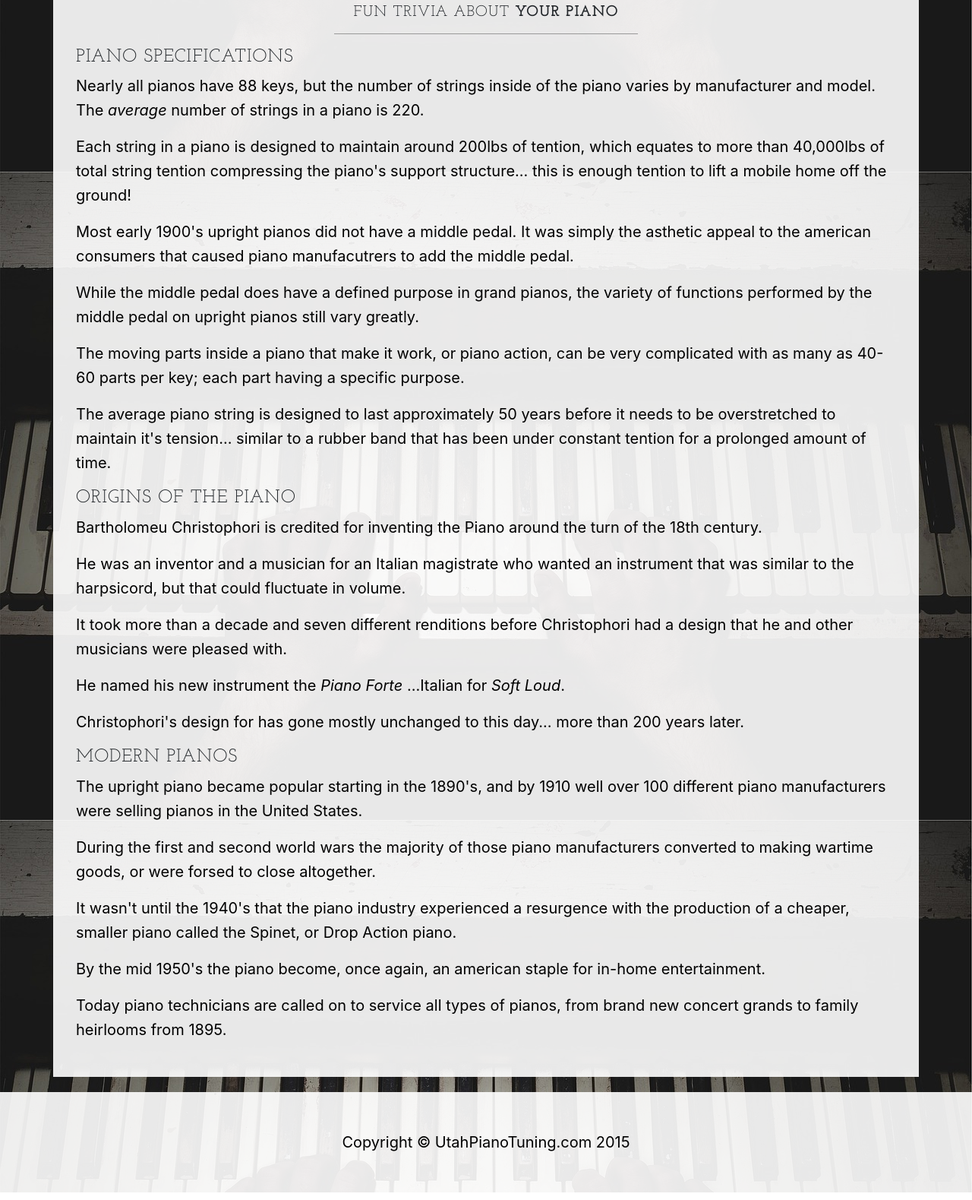
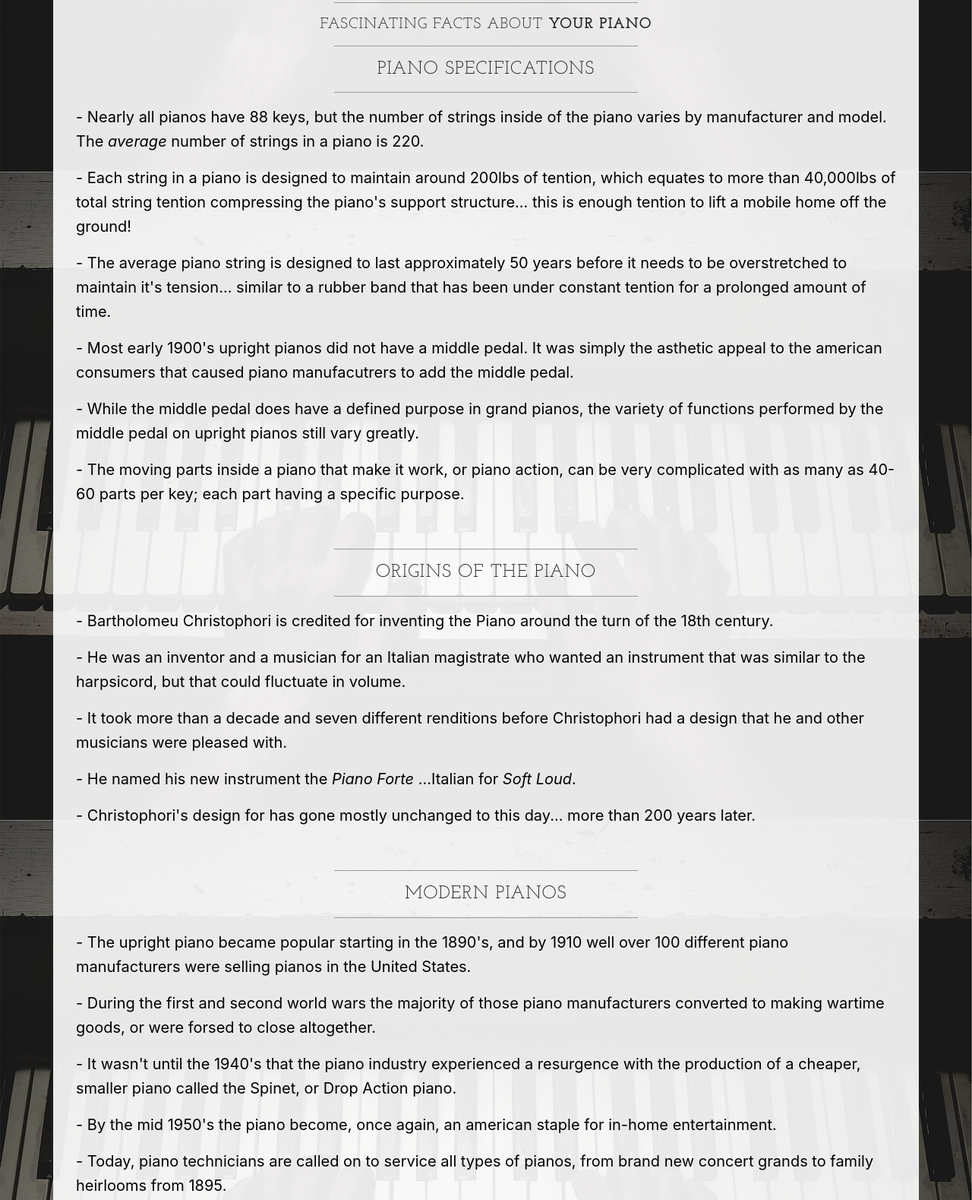
Before and after one commit to andrewcrane152/UtahPianoTuning, a website: page public/index.html at #/intro in a window 1280 px wide. Shown: the part 2333-3912 px from the top of the page at 76% size. Drawn offline with nearby package versions, Linux system fonts and the light colour scheme; some packages are replaced by stand-ins of ours; a script that the page names is missing.

Commit message:
added directives

```diff
--- a/public/app/views/intro.html
+++ b/public/app/views/intro.html
@@ -18,10 +18,9 @@
 		<div class="collapse navbar-collapse" id="bs-example-navbar-collapse-1">
 			<ul class="nav navbar-nav">
 				<li><a href="#intro">Home</a></li>
-				<li><a href="#request">Request</a></li>
-				<li><a href="#register">Technicians</a></li>
-				<li><a href="#claim">Claim</a></li>
-				<li><a href="#contact">Contact</a></li>
+				<li><a href="#request">Request a Technician</a></li>
+				<li><a href="#contact">Contact Us</a></li>
+				<li><a href="#register">Technician Sign-In</a></li>
 			</ul>
 		</div> <!-- /.navbar-collapse -->
 </nav>
@@ -84,9 +83,14 @@
                 <hr>
                 <img class="img-responsive img-border img-left" src="styles/images/intro-pic.jpg" alt="">
                 <hr class="visible-xs">
-                <p>This site is designed to help you, the <em><u>Piano Owner</u></em>, get lined up with the right <em><u>Piano Technician</u></em></p>
-                <p>...and to help you <a href="#/request">know what to expect</a> when they arrive.</p>
-                <p><button href="#/request" target="_blank">Request a Technician</buttonfl></p>
+                <p class="text-center">This site is designed to help you, the <em>Piano Owner</em>, get lined up with the right <em>Piano Technician</em></p>
+								<br>
+                <p class="text-center">...and to help you know <a href="#/request">what to expect</a> when they arrive.</p>
+								<br>
+								<div class="text-center">
+										<input type="hidden" name="save" value="contact">
+										<button type="submit" class="btn btn-default" ng-click="#/request">REQUEST A TECHNICIAN</button>
+								</div>
             </div>
         </div>
     </div>
@@ -95,29 +99,36 @@
     <div class="box">
         <div class="col-lg-12">
             <hr>
-            <h2 class="intro-text text-center">Fun trivia about
+            <h1 class="intro-text text-center">Fascinating Facts about
                 <strong>Your Piano</strong>
-            </h2>
+            </h1>
             <hr>
-            <h4>Piano Specifications</h4>
-                <p>Nearly all pianos have 88 keys, but the number of strings inside of the piano varies by manufacturer and model.  The <em>average</em> number of strings in a piano is 220.</p>
-                <p>Each string in a piano is designed to maintain around 200lbs of tention, which equates to more than 40,000lbs of total string tention compressing the piano's support structure... this is enough tention to lift a mobile home off the ground!</p>
-                <p>Most early 1900's upright pianos did not have a middle pedal.  It was simply the asthetic appeal to the american consumers that caused piano manufacutrers to add the middle pedal.</p>
-                <p>While the middle pedal does have a defined purpose in grand pianos, the variety of functions performed by the middle pedal on upright pianos still vary greatly.</p>
-                <p>The moving parts inside a piano that make it work, or piano action, can be very complicated with as many as 40-60 parts per key; each part having a specific purpose.</p>
-                <p>The average piano string is designed to last approximately 50 years before it needs to be overstretched to maintain it's tension... similar to a rubber band that has been under constant tention for a prolonged amount of time.</p>
-            <h4>Origins of the Piano</h4>
-                <p>Bartholomeu Christophori is credited for inventing the Piano around the turn of the 18th century.</p>
-                <p>He was an inventor and a musician for an Italian magistrate who wanted an instrument that was similar to the harpsicord, but that could fluctuate in volume.
-                <p>It took more than a decade and seven different renditions before Christophori had a design that he and other musicians were pleased with.</p>
-                <p>He named his new instrument the <em>Piano Forte</em>  ...Italian for <em>Soft Loud</em>.</p>
-                <p>Christophori's design for has gone mostly unchanged to this day... more than 200 years later.</p>
-            <h4>Modern Pianos</h4>
-                <p>The upright piano became popular starting in the 1890's, and by 1910 well over 100 different piano manufacturers were selling pianos in the United States.  </p>
-                <p>During the first and second world wars the majority of those piano manufacturers converted to making wartime goods, or were forsed to close altogether.</p>
-                <p>It wasn't until the 1940's that the piano industry experienced a resurgence with the production of a cheaper, smaller piano called the Spinet, or Drop Action piano.</p>
-                <p>By the mid 1950's the piano become, once again, an american staple for in-home entertainment.</p>
-                <p>Today piano technicians are called on to service all types of pianos, from brand new concert grands to family heirlooms from 1895.</p>
+            <h4 class="text-center">Piano Specifications</h4>
+						<hr>
+                <p>- Nearly all pianos have 88 keys, but the number of strings inside of the piano varies by manufacturer and model.  The <em>average</em> number of strings in a piano is 220.</p>
+                <p>- Each string in a piano is designed to maintain around 200lbs of tention, which equates to more than 40,000lbs of total string tention compressing the piano's support structure... this is enough tention to lift a mobile home off the ground!</p>
+                <p>- The average piano string is designed to last approximately 50 years before it needs to be overstretched to maintain it's tension... similar to a rubber band that has been under constant tention for a prolonged amount of time.</p>
+                <p>- Most early 1900's upright pianos did not have a middle pedal.  It was simply the asthetic appeal to the american consumers that caused piano manufacutrers to add the middle pedal.</p>
+                <p>- While the middle pedal does have a defined purpose in grand pianos, the variety of functions performed by the middle pedal on upright pianos still vary greatly.</p>
+                <p>- The moving parts inside a piano that make it work, or piano action, can be very complicated with as many as 40-60 parts per key; each part having a specific purpose.</p>
+								<br>
+						<hr>
+            <h4 class="text-center">Origins of the Piano</h4>
+						<hr>
+                <p>- Bartholomeu Christophori is credited for inventing the Piano around the turn of the 18th century.</p>
+                <p>- He was an inventor and a musician for an Italian magistrate who wanted an instrument that was similar to the harpsicord, but that could fluctuate in volume.
+                <p>- It took more than a decade and seven different renditions before Christophori had a design that he and other musicians were pleased with.</p>
+                <p>- He named his new instrument the <em>Piano Forte</em>  ...Italian for <em>Soft Loud</em>.</p>
+                <p>- Christophori's design for has gone mostly unchanged to this day... more than 200 years later.</p>
+								<br>
+						<hr>
+            <h4 class="text-center">Modern Pianos</h4>
+						<hr>
+                <p>- The upright piano became popular starting in the 1890's, and by 1910 well over 100 different piano manufacturers were selling pianos in the United States.  </p>
+                <p>- During the first and second world wars the majority of those piano manufacturers converted to making wartime goods, or were forsed to close altogether.</p>
+                <p>- It wasn't until the 1940's that the piano industry experienced a resurgence with the production of a cheaper, smaller piano called the Spinet, or Drop Action piano.</p>
+                <p>- By the mid 1950's the piano become, once again, an american staple for in-home entertainment.</p>
+                <p>- Today, piano technicians are called on to service all types of pianos, from brand new concert grands to family heirlooms from 1895.</p>
 
         </div>
     </div>
```
Also changed, not shown: public/app/directives.js (added), public/app/mainHeader.html (added).
